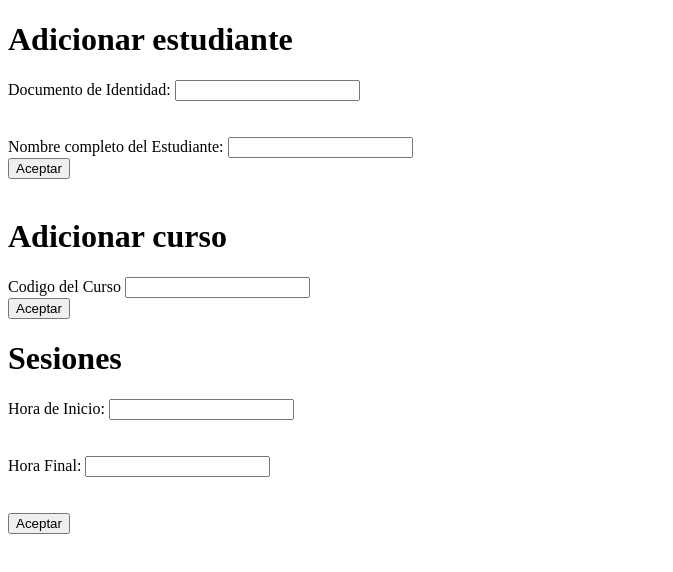
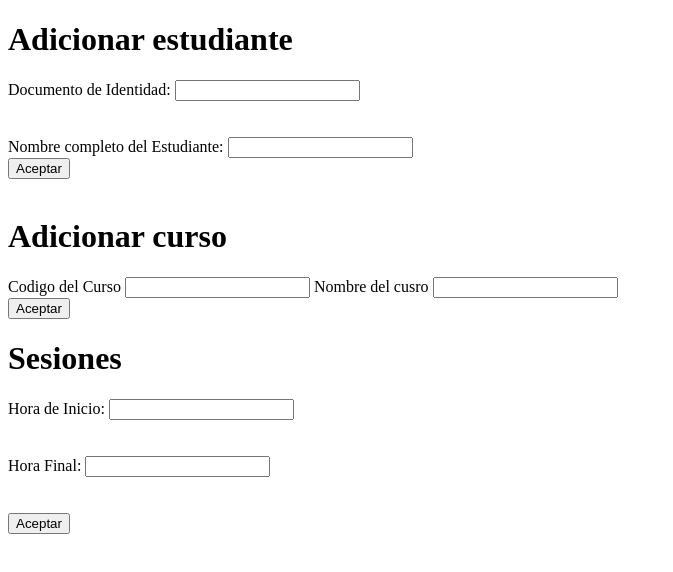
Before and after one commit to Gaus80/Taller7, a plain HTML site: page Frontend/index.html in a window 1280 px wide. Shown: the whole page, without its empty margins (0-673 px from the left). Drawn offline with Linux system fonts and the light colour scheme; files whose address does not match are found by name.

Commit message:
agregar nombreCurso

```diff
--- a/Frontend/index.html
+++ b/Frontend/index.html
@@ -34,7 +34,9 @@
 <div>
     <div>
         <label for="adicionarCurso">Codigo del Curso</label>
-        <input type=" text" id="adicionarCurso"
+        <input type=" text" id="adicionarCurso" placeholder="">
+        <label for="nombreCurso">Nombre del cusro</label>
+        <input type="text" id="nombreCurso" placeholder="">
     </div>
     <form id="adicionarCurso">
         <!BOTON ACEPTAR EN ADICIONAR CURSO-->
```
